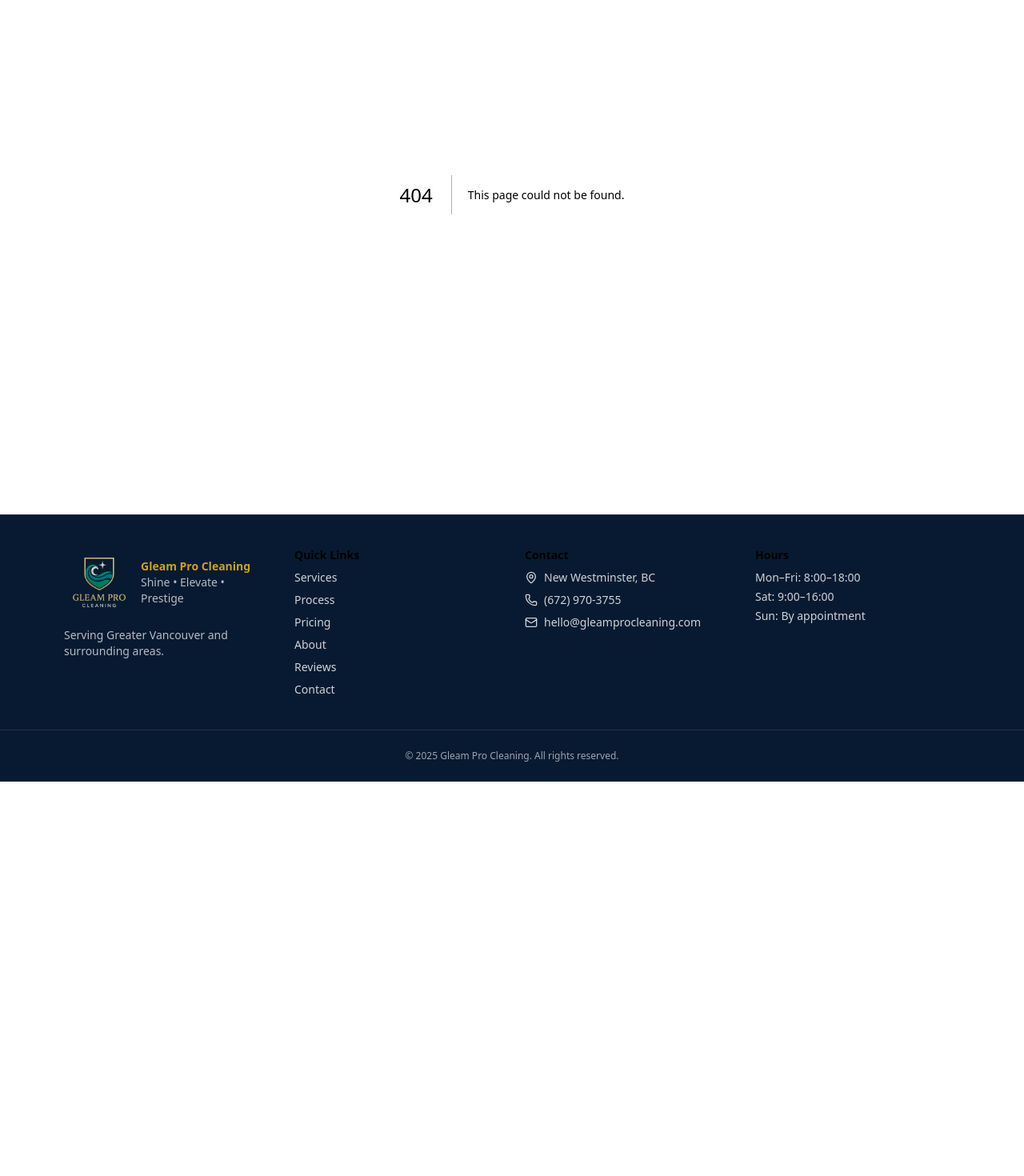
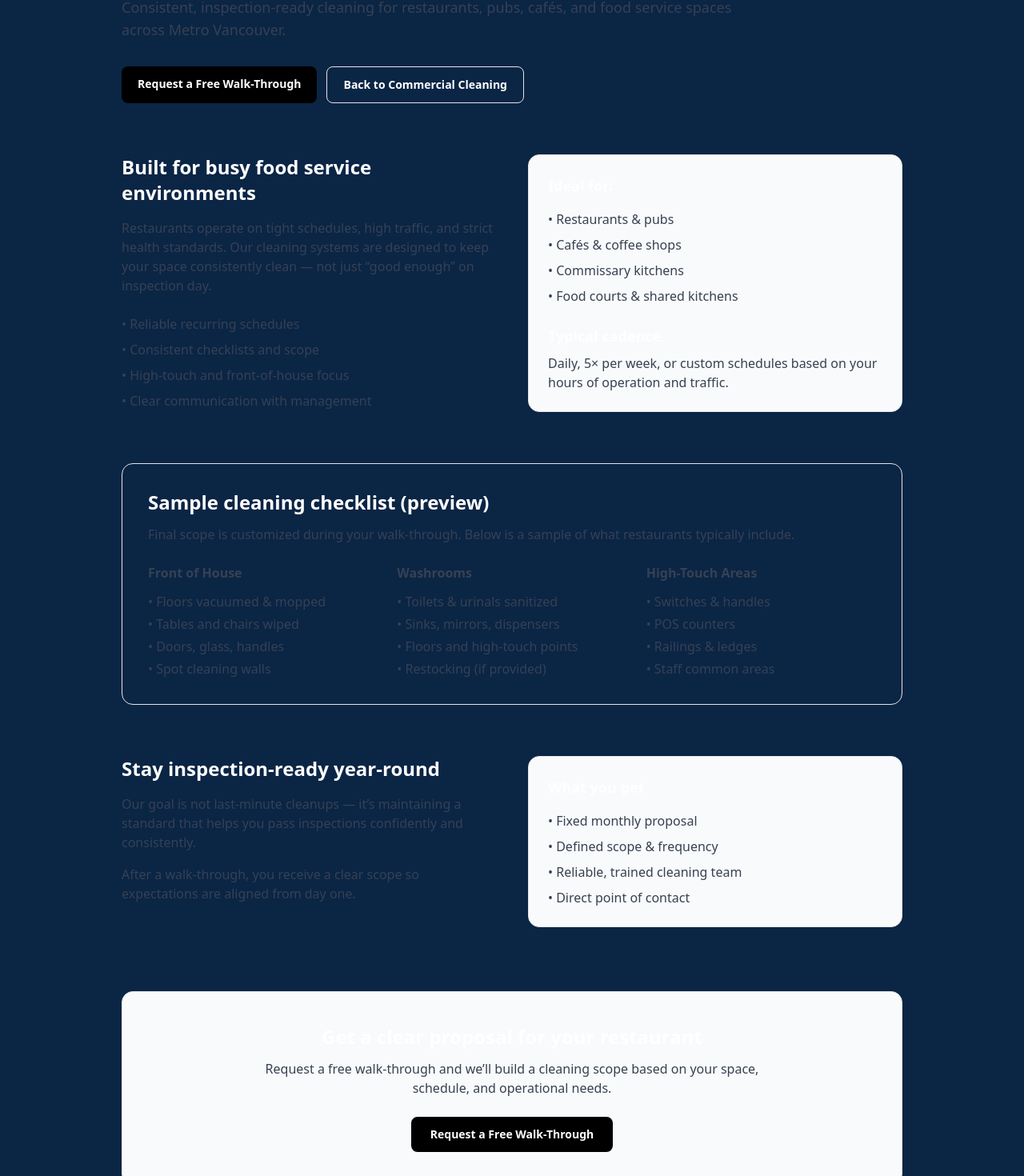
Before and after one commit to iLongRanger/gleamProCleaning, a Next.js app: page /commercial-cleaning/restaurants in a window 1280 px wide. Before the commit this address had no page. Shown: the part 258-1728 px from the top of the page at 80% size. Before the commit the page ends 1235 px from the top, so only its background shows below. Built offline with nearby package versions, Linux system fonts and the light colour scheme.

Commit message:
feat(website): expand restaurant cleaning page content

```diff
--- /dev/null
+++ b/app/commercial-cleaning/restaurants/page.tsx
@@ -0,0 +1,173 @@
+import Link from "next/link";
+
+export default function RestaurantCleaningPage() {
+  return (
+    <main className="mx-auto max-w-5xl px-6 py-16">
+      {/* Header */}
+      <section className="max-w-3xl">
+        <p className="text-sm uppercase tracking-wider text-gray-500">
+          Commercial Cleaning • Restaurants & Pubs
+        </p>
+
+        <h1 className="mt-3 text-4xl font-bold">
+          Restaurant & Pub Cleaning Services
+        </h1>
+
+        <p className="mt-4 text-lg text-gray-700">
+          Consistent, inspection-ready cleaning for restaurants, pubs, cafés,
+          and food service spaces across Metro Vancouver.
+        </p>
+
+        <div className="mt-8 flex flex-wrap gap-3">
+          <Link
+            href="/request-walkthrough"
+            className="rounded-md bg-black px-5 py-3 text-sm font-semibold text-white"
+          >
+            Request a Free Walk-Through
+          </Link>
+          <Link
+            href="/commercial-cleaning"
+            className="rounded-md border px-5 py-3 text-sm font-semibold"
+          >
+            Back to Commercial Cleaning
+          </Link>
+        </div>
+      </section>
+
+      {/* Why restaurants choose us */}
+      <section className="mt-16 grid gap-10 lg:grid-cols-2">
+        <div>
+          <h2 className="text-2xl font-bold">
+            Built for busy food service environments
+          </h2>
+
+          <p className="mt-4 text-gray-700">
+            Restaurants operate on tight schedules, high traffic, and strict
+            health standards. Our cleaning systems are designed to keep your
+            space consistently clean — not just “good enough” on inspection day.
+          </p>
+
+          <ul className="mt-6 space-y-2 text-gray-700">
+            <li>• Reliable recurring schedules</li>
+            <li>• Consistent checklists and scope</li>
+            <li>• High-touch and front-of-house focus</li>
+            <li>• Clear communication with management</li>
+          </ul>
+        </div>
+
+        <div className="rounded-xl border bg-gray-50 p-6">
+          <h3 className="text-lg font-semibold">Ideal for:</h3>
+
+          <ul className="mt-4 space-y-2 text-gray-700">
+            <li>• Restaurants & pubs</li>
+            <li>• Cafés & coffee shops</li>
+            <li>• Commissary kitchens</li>
+            <li>• Food courts & shared kitchens</li>
+          </ul>
+
+          <h3 className="mt-6 text-lg font-semibold">Typical cadence</h3>
+
+          <p className="mt-2 text-gray-700">
+            Daily, 5× per week, or custom schedules based on your hours of
+            operation and traffic.
+          </p>
+        </div>
+      </section>
+
+      {/* Checklist preview */}
+      <section className="mt-16 rounded-xl border p-8">
+        <h2 className="text-2xl font-bold">
+          Sample cleaning checklist (preview)
+        </h2>
+
+        <p className="mt-3 text-gray-700">
+          Final scope is customized during your walk-through. Below is a sample
+          of what restaurants typically include.
+        </p>
+
+        <div className="mt-6 grid gap-6 md:grid-cols-3 text-gray-700">
+          <div>
+            <h3 className="font-semibold">Front of House</h3>
+            <ul className="mt-3 space-y-1">
+              <li>• Floors vacuumed & mopped</li>
+              <li>• Tables and chairs wiped</li>
+              <li>• Doors, glass, handles</li>
+              <li>• Spot cleaning walls</li>
+            </ul>
+          </div>
+
+          <div>
+            <h3 className="font-semibold">Washrooms</h3>
+            <ul className="mt-3 space-y-1">
+              <li>• Toilets & urinals sanitized</li>
+              <li>• Sinks, mirrors, dispensers</li>
+              <li>• Floors and high-touch points</li>
+              <li>• Restocking (if provided)</li>
+            </ul>
+          </div>
+
+          <div>
+            <h3 className="font-semibold">High-Touch Areas</h3>
+            <ul className="mt-3 space-y-1">
+              <li>• Switches & handles</li>
+              <li>• POS counters</li>
+              <li>• Railings & ledges</li>
+              <li>• Staff common areas</li>
+            </ul>
+          </div>
+        </div>
+      </section>
+
+      {/* Inspection readiness */}
+      <section className="mt-16 grid gap-10 lg:grid-cols-2">
+        <div>
+          <h2 className="text-2xl font-bold">
+            Stay inspection-ready year-round
+          </h2>
+
+          <p className="mt-4 text-gray-700">
+            Our goal is not last-minute cleanups — it’s maintaining a standard
+            that helps you pass inspections confidently and consistently.
+          </p>
+
+          <p className="mt-4 text-gray-700">
+            After a walk-through, you receive a clear scope so expectations are
+            aligned from day one.
+          </p>
+        </div>
+
+        <div className="rounded-xl border bg-gray-50 p-6">
+          <h3 className="text-lg font-semibold">What you get</h3>
+
+          <ul className="mt-4 space-y-2 text-gray-700">
+            <li>• Fixed monthly proposal</li>
+            <li>• Defined scope & frequency</li>
+            <li>• Reliable, trained cleaning team</li>
+            <li>• Direct point of contact</li>
+          </ul>
+        </div>
+      </section>
+
+      {/* Final CTA */}
+      <section className="mt-20 rounded-xl border bg-gray-50 p-10 text-center">
+        <h2 className="text-2xl font-bold">
+          Get a clear proposal for your restaurant
+        </h2>
+
+        <p className="mx-auto mt-3 max-w-2xl text-gray-700">
+          Request a free walk-through and we’ll build a cleaning scope based on
+          your space, schedule, and operational needs.
+        </p>
+
+        <div className="mt-6">
+          <Link
+            href="/request-walkthrough"
+            className="inline-flex rounded-md bg-black px-6 py-3 text-sm font-semibold text-white"
+          >
+            Request a Free Walk-Through
+          </Link>
+        </div>
+      </section>
+    </main>
+  );
+}
```
Also changed, not shown: 2 other files (tests, documents, lock files or other folders).
